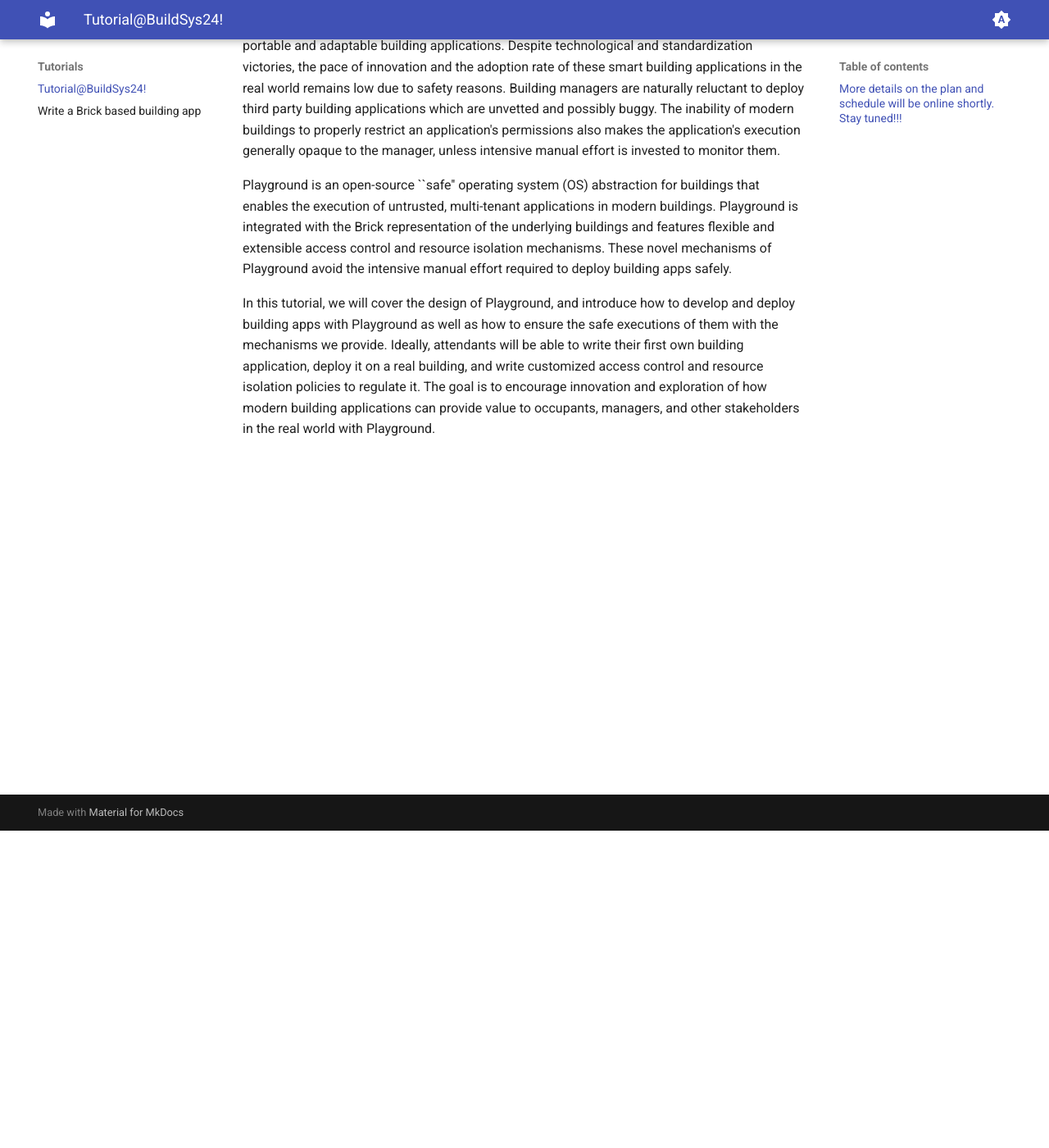
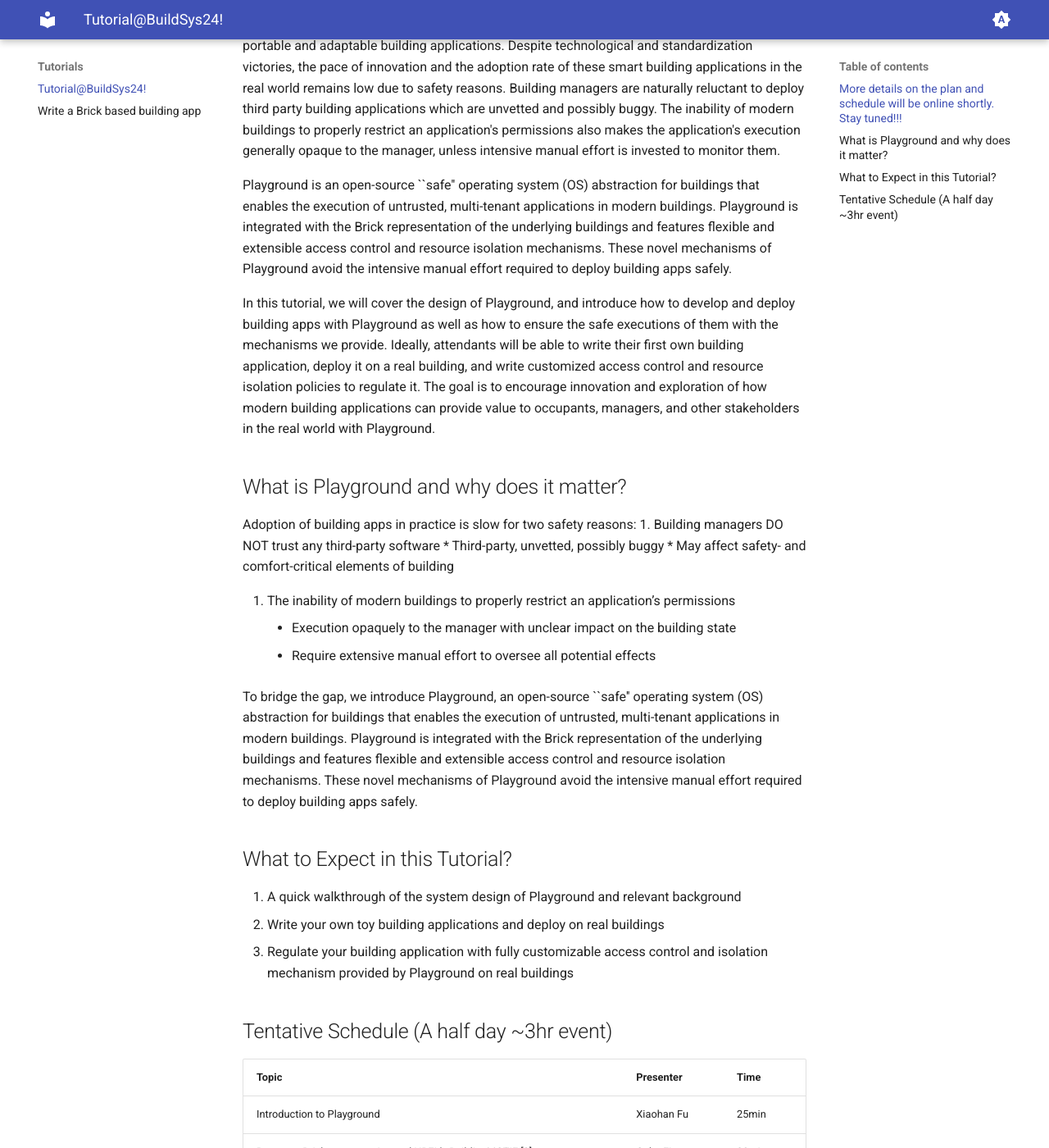
Before and after one commit to BrickSchema/playground, an MkDocs documentation site: the page built from docs/tutorial/buildsys2024.md, in a window 1280 px wide and 1400 px high, scrolled down 387 px. Shown: the whole window at 82% size. Built offline with MkDocs 1.6.1 and Material for MkDocs 9.7.7, drawn with Linux system fonts in a browser that asks for light colours; some of the changed text lies outside the part shown.

Commit message:
update tutorial information

```diff
--- a/docs/tutorial/buildsys2024.md
+++ b/docs/tutorial/buildsys2024.md
@@ -7,3 +7,32 @@
 Playground is an open-source ``safe'' operating system (OS) abstraction for buildings that enables the execution of untrusted, multi-tenant applications in modern buildings. Playground is integrated with the Brick representation of the underlying buildings and features flexible and extensible access control and resource isolation mechanisms. These novel mechanisms of Playground avoid the intensive manual effort required to deploy building apps safely.
 
 In this tutorial, we will cover the design of Playground, and introduce how to develop and deploy building apps with Playground as well as how to ensure the safe executions of them with the mechanisms we provide. Ideally, attendants will be able to write their first own building application, deploy it on a real building, and write customized access control and resource isolation policies to regulate it. The goal is to encourage innovation and exploration of how modern building applications can provide value to occupants, managers, and other stakeholders in the real world with Playground.
+
+## What is Playground and why does it matter?
+Adoption of building apps in practice is slow for two safety reasons:
+1. Building managers DO NOT trust any third-party software
+    * Third-party, unvetted, possibly buggy
+    * May affect safety- and comfort-critical elements of building
+
+2. The inability of modern buildings to properly restrict an application’s permissions
+    * Execution opaquely to the manager with unclear impact on the building state
+    * Require extensive manual effort to oversee all potential effects
+
+To bridge the gap, we introduce Playground, an open-source ``safe'' operating system (OS) abstraction for buildings that enables the execution of untrusted, multi-tenant applications in modern buildings. Playground is integrated with the Brick representation of the underlying buildings and features flexible and extensible access control and resource isolation mechanisms. These novel mechanisms of Playground avoid the intensive manual effort required to deploy building apps safely.
+
+## What to Expect in this Tutorial?
+1. A quick walkthrough of the system design of Playground and relevant background
+2. Write your own toy building applications and deploy on real buildings
+3. Regulate your building application with fully customizable access control and isolation mechanism provided by Playground on real buildings
+
+
+## Tentative Schedule (A half day ~3hr event)
+
+| Topic                                                                                                                                                                                                                                                                                                                                                                                                      | Presenter                      | Time  |
+| ---------------------------------------------------------------------------------------------------------------------------------------------------------------------------------------------------------------------------------------------------------------------------------------------------------------------------------------------------------------------------------------------------------- | ------------------------------ | ----- |
+| Introduction to Playground                                                                                                                                                                                                                                                                                                                                                                                 | Xiaohan Fu                     | 25min |
+| Recap on Brick programming and NREL’s BuildingMOTIF [2]                                                                                                                                                                                                                                                                                                                                                    | Gabe Fierro                    | 20min |
+| Lab session 1 — Write your own building app with Playground<br>Checkpoints:<br><ul><li>Write a simple building application with Brick and Playground interfaces<br>E.g. energy metering/zone control app</li><li>Write permission profile for the app and upload these apps to Playground.</li><li>(optional) Write semantic sufficiency requirement of the app and check its compatibility with the Brick graph</li></ul> | Xiaohan Fu and/or<br>Yihao Liu | 50min |
+| BREAK                                                                                                                                                                                                                                                                                                                                                                                                      |                                | 20min |
+| Lab session 2 — Regulate building apps with various policies<br>Checkpoints:<br><ul><li>Design permission profiles of users in the system</li><li>Define resource constraints and regulating policies</li><li>Install previously written and uploaded apps to playground and play with it</li></ul>                                                                                                                            | Xiaohan Fu and/or<br>Yihao Liu | 60min |
+| (optional) discussions and feedback                                                                                                                                                                                                                                                                                                                                                                        |                                | ~     |
```
